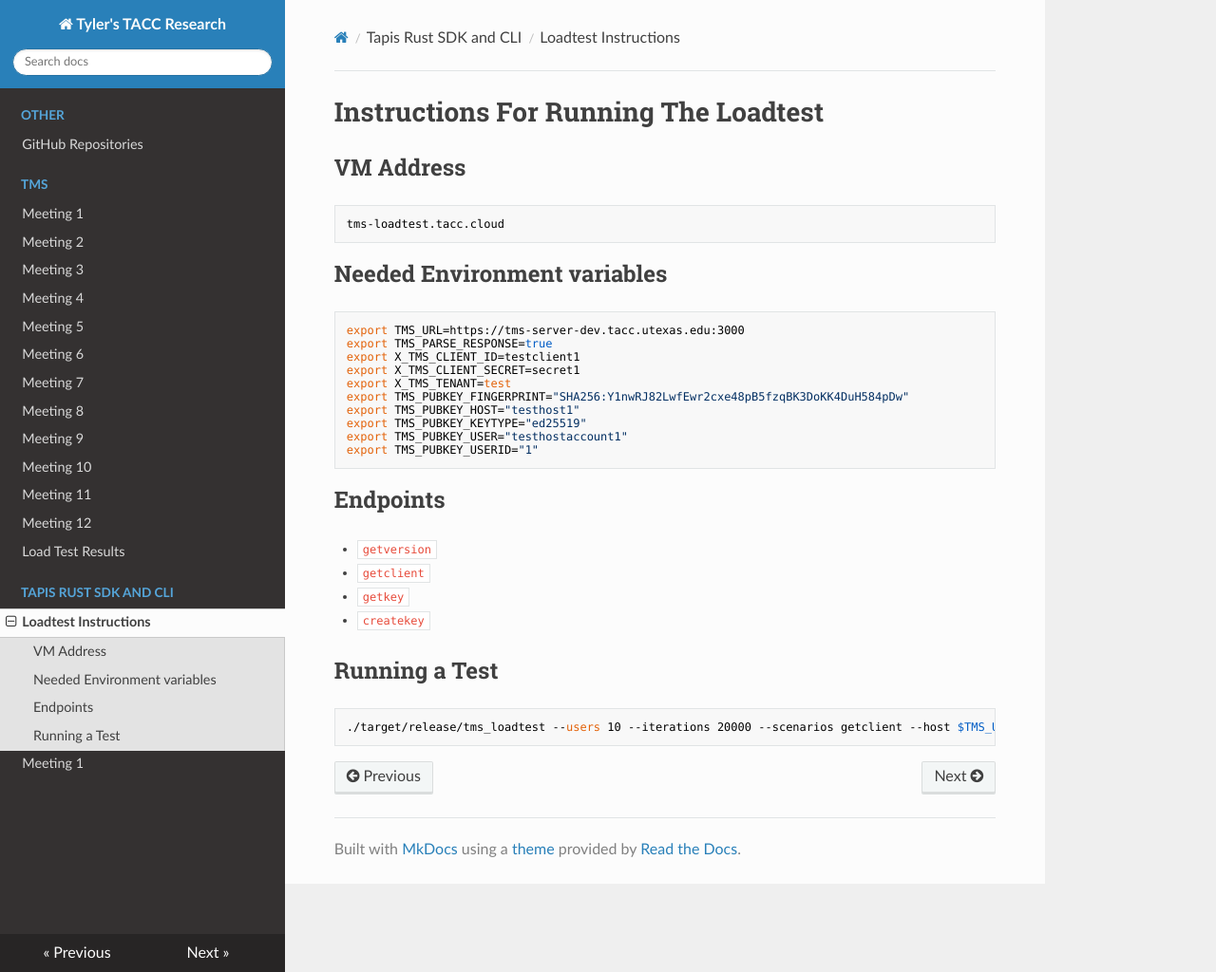
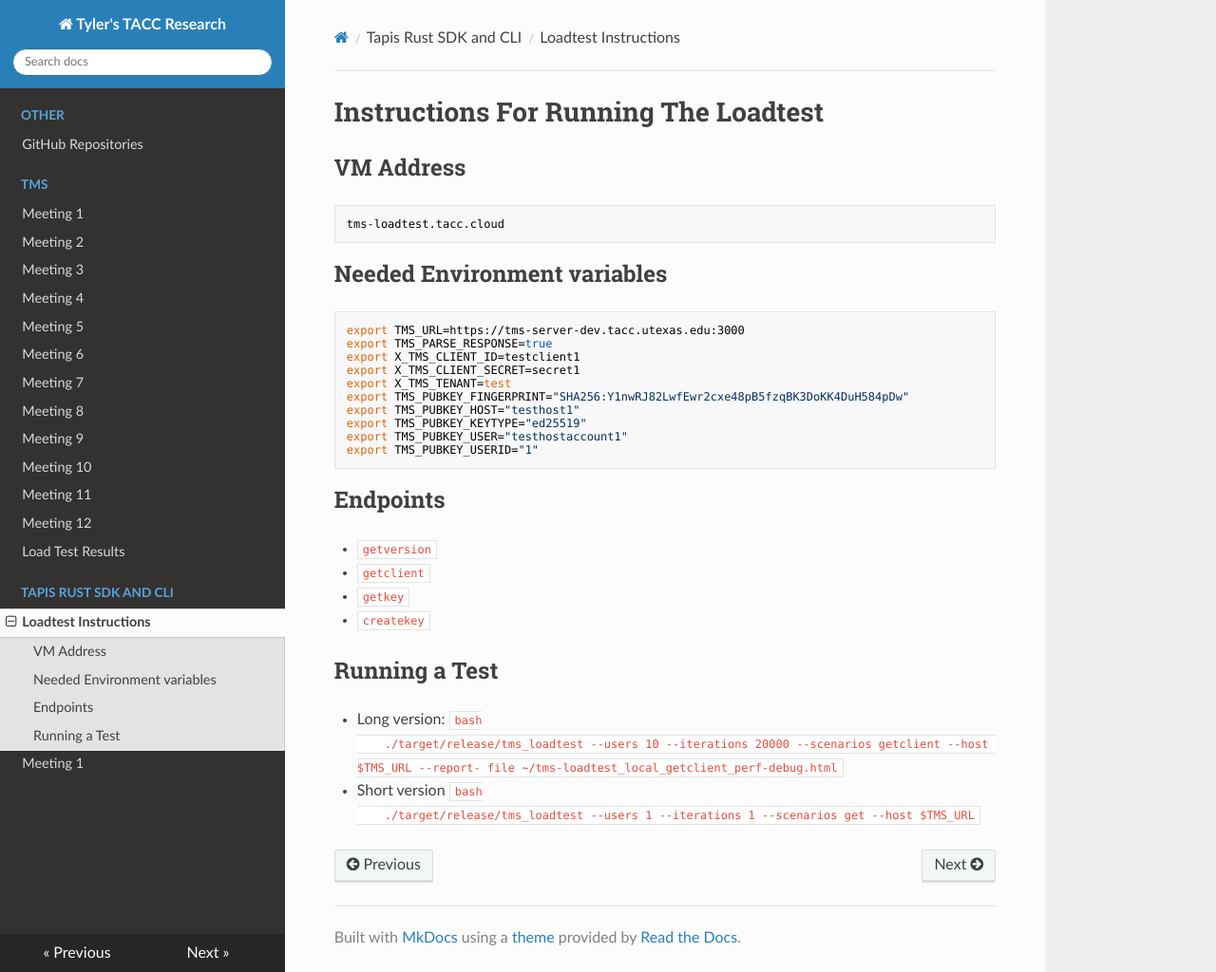
Before and after one commit to tyler0852/tylers-tacc-research, an MkDocs documentation site: the page built from docs/tapis/loadtest_instructions.md, in a window 1280 px wide and 1024 px high. Shown: the whole window at 95% size. Built offline with MkDocs 1.6.1, drawn with Linux system fonts in a browser that asks for light colours; nearby versions of some CDN libraries.

Commit message:
Update loadtest_instructions.md

````diff
--- a/docs/tapis/loadtest_instructions.md
+++ b/docs/tapis/loadtest_instructions.md
@@ -30,6 +30,11 @@ export TMS_PUBKEY_USERID="1"
 
 ## Running a Test
 
-```bash
-./target/release/tms_loadtest --users 10 --iterations 20000 --scenarios getclient --host $TMS_URL --report-file ~/tms-loadtest_local_getclient_perf-debug.html
-```
+- Long version:
+    ```bash
+    ./target/release/tms_loadtest --users 10 --iterations 20000 --scenarios getclient --host $TMS_URL --report- file ~/tms-loadtest_local_getclient_perf-debug.html
+    ```
+- Short version
+    ```bash
+    ./target/release/tms_loadtest --users 1 --iterations 1 --scenarios get --host $TMS_URL
+    ```
````
